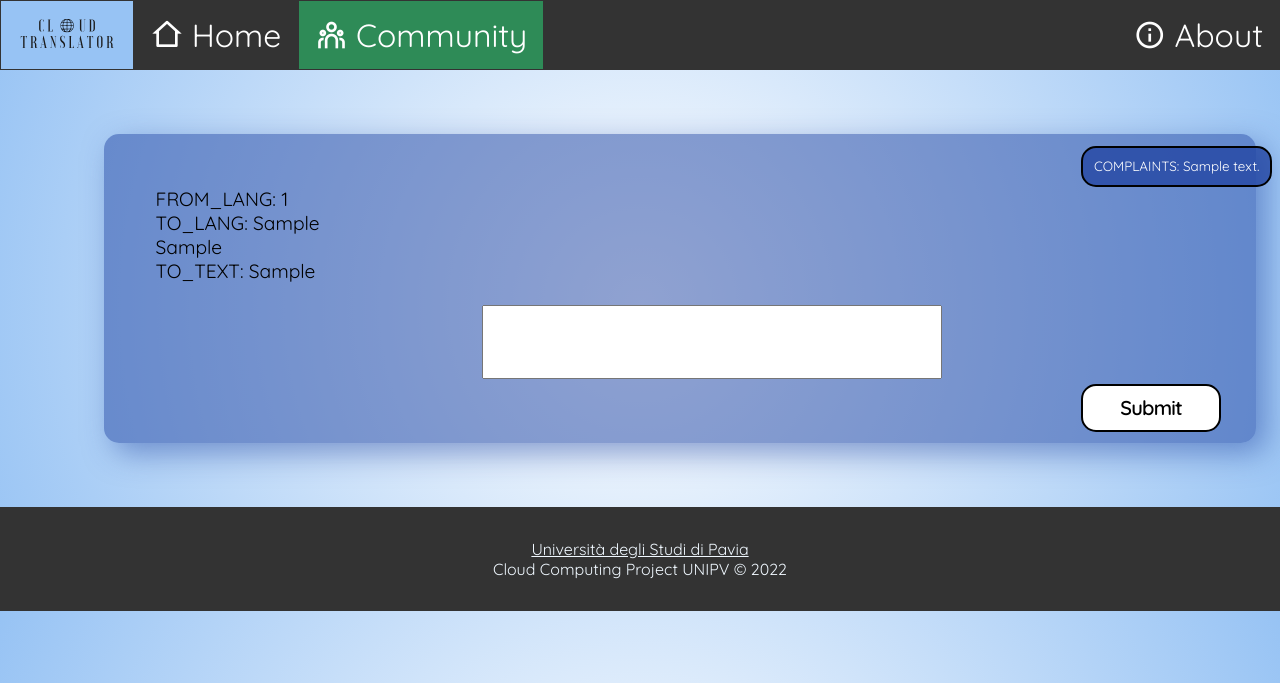
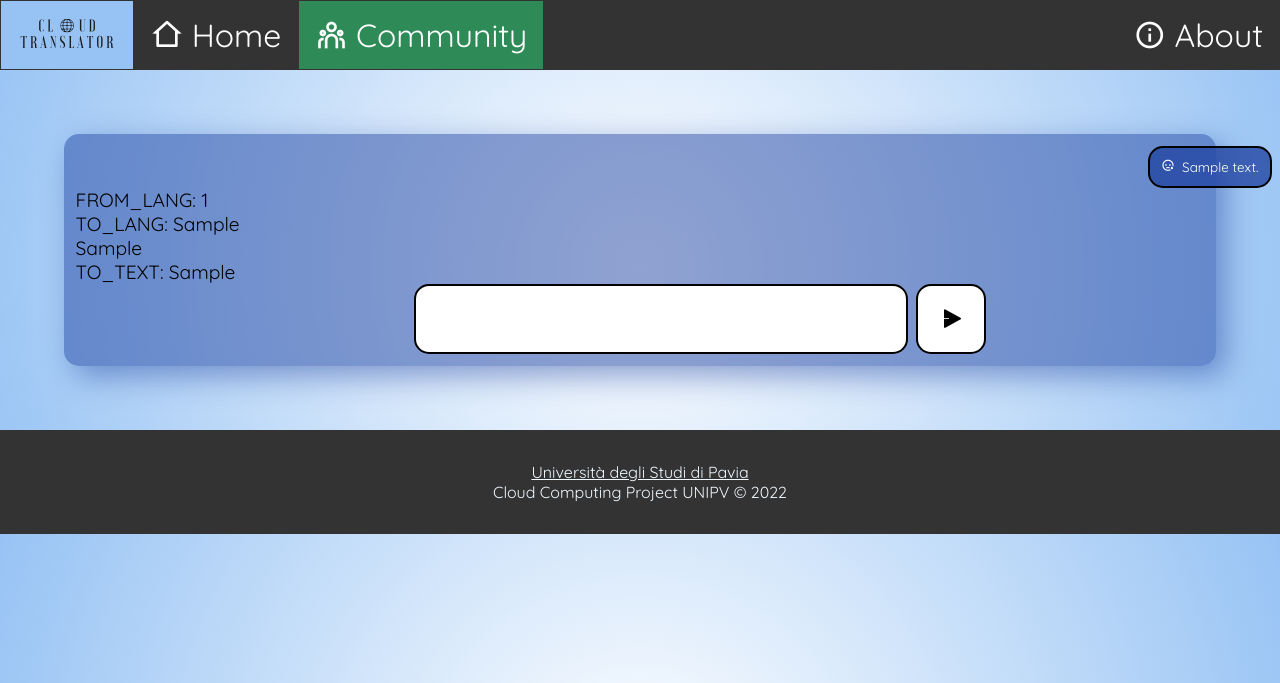
Before and after one commit to aiman-al-masoud/translator-cloud-project, a Flask app: page /community in a window 1280 px wide. Shown: the top 683 px of the page. Run offline with Flask 2, Linux system fonts and the light colour scheme; tables that the repository leaves empty or names only in its code hold one stand-in row (values such as "Sample post"); some libraries are stand-ins or nearby versions.

Commit message:
little changes to frontend

```diff
--- a/src/static/css/community.css
+++ b/src/static/css/community.css
@@ -23,7 +23,7 @@ ul{
 .complaints{
     position: relative;
     width: fit-content;
-    left: 85%;
+    left: 95%;
     font-size: 0.7em;
     text-align: center;
     padding: 1%;
@@ -35,72 +35,28 @@ ul{
     color: #fff;
 }
 
-.possible-translations-area{
-    position: relative;
-    width: 10%;
-    left: 85%;
+.possible-translations-area {
+  display: flex;
+  align-items:center;
+  margin-left: 30%;
+  justify-content: flex-start;
 }
 
-.to_text_possible{
-    position: relative;
-    left: 30%;
-    width: 40%;
-    margin-top: 2%;
+.possible-translations-area textarea{
     padding: 1%;
+    border: 2px solid #000;
+    border-radius: 15px;
+    min-width: 60%;
     font-family: Quicksand;
     font-size: 20px;
     resize: none;
+    margin-right: 1%;
 }
 
-/* #fid{
-    display: none;
-} */
-
-#possible-translations-button{
-    border-radius: 15px;
+.possible-translations-area button#possible-translations-button{
+  border-radius: 15px;
+  font-family: Quicksand;
+  font-size: 20px;
+  height: 3.5em;
+  min-width: 70px;
 }
-
-.button {
-    align-items: center;
-    background-color: #fff;
-    border: 2px solid #000;
-    box-sizing: border-box;
-    color: #000;
-    cursor: pointer;
-    display: inline-flex;
-    fill: #000;
-    font-family: Quicksand;
-    font-size: 20px;
-    font-weight: 600;
-    height: 48px;
-    justify-content: center;
-    letter-spacing: -.8px;
-    line-height: 24px;
-    min-width: 140px;
-    outline: 0;
-    padding: 0 17px;
-    text-align: center;
-    text-decoration: none;
-    transition: all .3s;
-    user-select: none;
-    -webkit-user-select: none;
-    touch-action: manipulation;
-  }
-
-  .button:focus {
-    color: #06f;
-    fill: #06f;
-    border-color: #06f;
-  }
-
-  .button:hover {
-    border-color: #06f;
-    color: #06f;
-    fill: #06f;
-  }
-
-  .button:active {
-    border-color: #06f;
-    color: #06f;
-    fill: #06f;
-  }
--- a/src/templates/community.html
+++ b/src/templates/community.html
@@ -19,24 +19,24 @@
     <li class="right"><a href="about"><i class="ri-information-line"></i>&nbsp;About</a></li>
   </ul>
 
-  <ul class="big-list">
+  <div class="big-list">
       {% for row in data %}
-      <li id="{{ row[4] }}" class="item {{ row[4] }}">
-          <td>
-            <ul class="list-item">
+      <div id="{{ row[4] }}" class="item {{ row[4] }}">
               <!-- <li id="id_textarea">{{ row[4] }}</li> -->
-              <li class="complaints">COMPLAINTS: {{ row[5] }}</li>
-              <li>FROM_LANG: {{ row[0] }}</li>
-              <li>TO_LANG: {{ row[1] }}</li>
-              <li id="fromText" class="fromText" name="fromText">{{ row[2] }}</li>
-              <li>TO_TEXT: {{ row[3] }}</li>
-              <textarea id="to_text_possible" class="to_text_possible" name="to_text_possible"></textarea>
-              <li class="possible-translations-area"><button id="possible-translations-button" class="button" onclick="sendQueryToDB2('{{ row[4] }}')">Submit</button></li>
-            </ul>
-          </td>
-        </li>
+              <div class="complaints"><i class="ri-emotion-sad-line"></i>&nbsp&nbsp{{ row[5] }}</div>
+              <div>FROM_LANG: {{ row[0] }}</div>
+              <div>TO_LANG: {{ row[1] }}</div>
+              <div id="fromText" class="fromText" name="fromText">{{ row[2] }}</div>
+              <div>TO_TEXT: {{ row[3] }}</div>
+              <div class="possible-translations-area">
+                <textarea id="to_text_possible" class="to_text_possible" name="to_text_possible"></textarea>
+                <button id="possible-translations-button" class="button" onclick="sendQueryToDB2('{{ row[4] }}')">
+                  <i class="ri-send-plane-2-fill"></i>
+                </button>
+              </div>
+        </div>
       {% endfor %}
-  </ul>
+  </div>
 
   <footer id="footer">
     <span>
--- a/src/templates/index.html
+++ b/src/templates/index.html
@@ -67,7 +67,7 @@
         <button id="button_query_to_db"><i class="ri-emotion-sad-line button-icon"></i></button>
       </span>
     </p>
-    <input type="button" id="translate" class="button" name="translate" value="Translate">
+    <button id="translate" class="button" name="translate"><i class="ri-translate"></i></button>
   </div>
 
   <footer id="footer">
```
